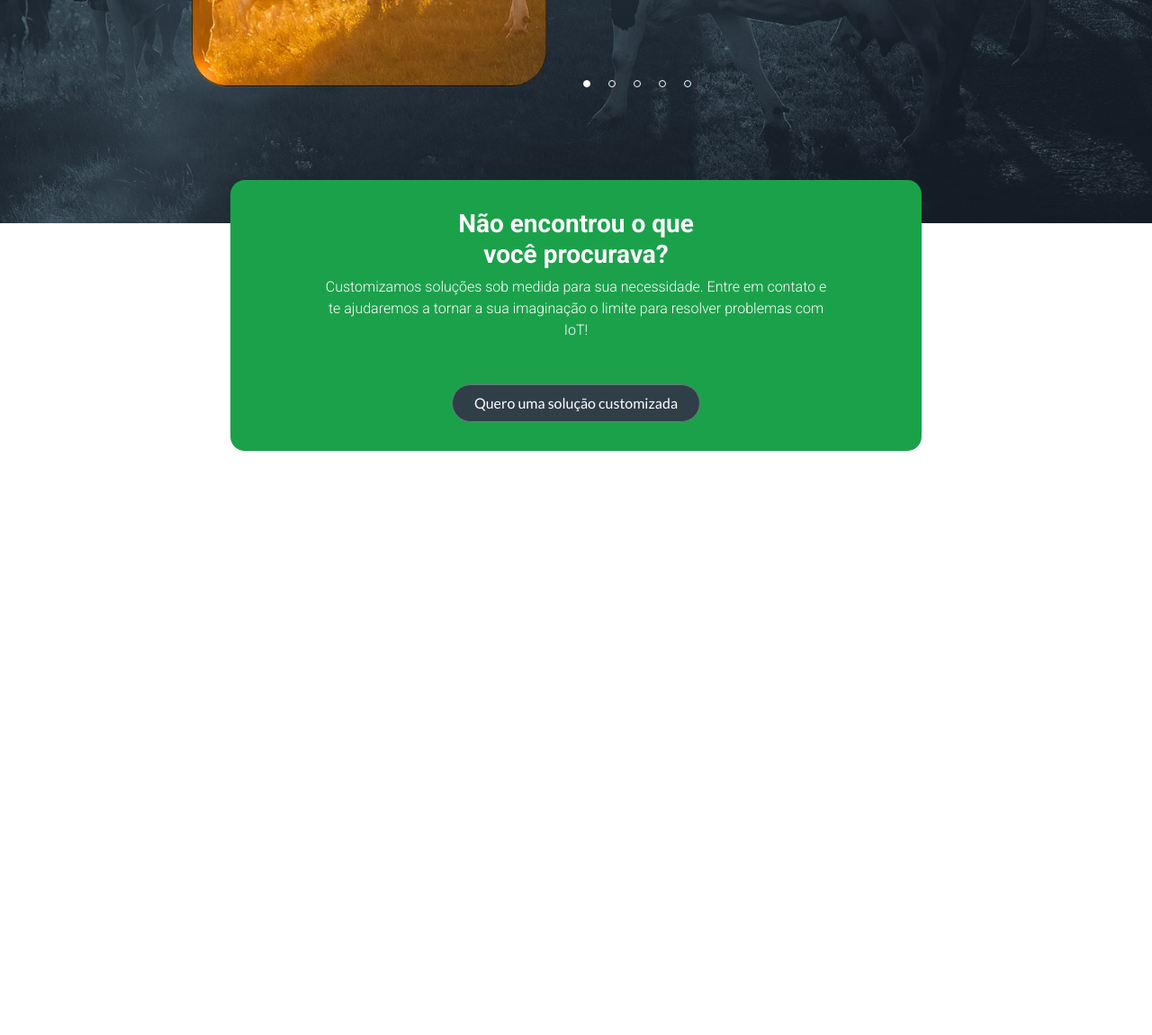
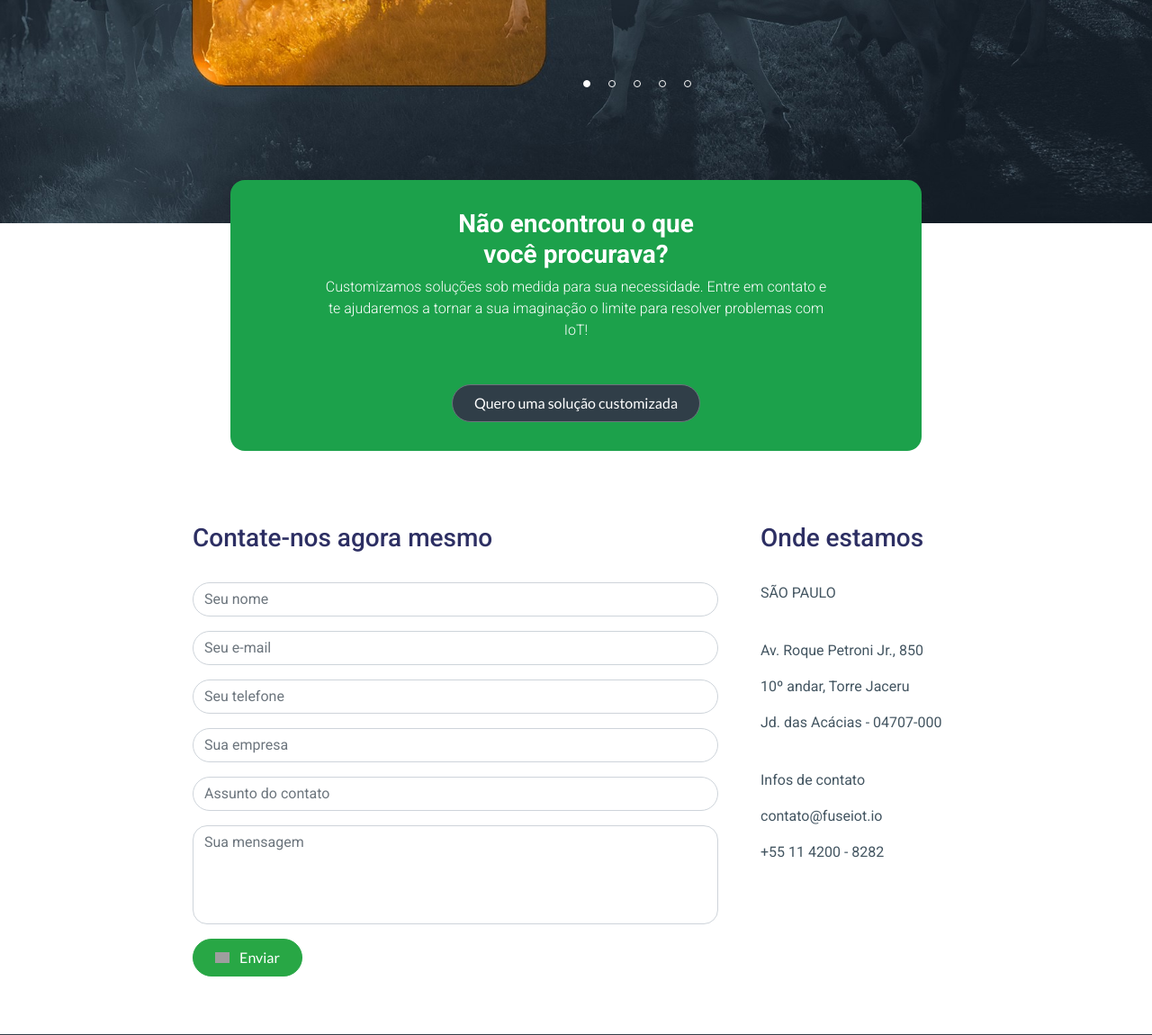
Before and after one commit to mocraveirodev/fuseIoT, a PHP site: page / in a window 1280 px wide. Shown: the part 3099-4249 px from the top of the page at 90% size. Before the commit the page ends 3600 px from the top, so only its background shows below. Run offline with PHP 8.4, Linux system fonts and the light colour scheme; some libraries are stand-ins or nearby versions; grey boxes are pictures that could not be loaded.

Commit message:
finalizando carousel, nao encontrou, layout contato e iniciado footer

```diff
--- a/views/css/style.css
+++ b/views/css/style.css
@@ -329,26 +334,78 @@ header .nav-item{
     border-radius: 1rem;
     padding: 2rem;
     z-index: 3;
-    /* position: absolute; */
-    /* bottom: 0;
-    left: 50%; */
-    /* transform: translate(-50%, -50%); */
 }
 
-.naoEncontrou-titulo{
+#contato .naoEncontrou-titulo{
     color: #fff;
     font-weight: 700;
     padding: 0 30%;
 }
 
-.naoEncontrou-texto{
+#contato .naoEncontrou-texto{
     color: #fff;
     font-weight: 300;
     padding: 0 10%;
 }
 
-.btn-naoEncontrou{
+#contato .btn-naoEncontrou{
     background-color: #303e48;
     color: #fff;
     margin-top: 2rem;
 }
+
+#contato .container{
+    margin-top: 5rem;
+    margin-bottom: 3rem;
+}
+
+#contato .titulo{
+    margin-bottom: 2rem;
+}
+
+#contato .formulario{
+    padding: 0 2rem 0 9rem;
+}
+
+#contato input{
+    border-radius: 2rem;
+}
+
+#contato textarea{
+    border-radius: 1rem;
+    resize: none;
+}
+
+#contato .btn-ctt{
+    width: 1rem;
+    margin-right: 0.5rem;
+}
+
+@media only screen and (max-width: 992px) {
+    #contato .naoEncontrou{
+        width: 90%;
+    }
+
+    #contato .naoEncontrou-titulo{
+        padding: 0;
+        margin-bottom: 2rem;
+    }
+
+    #contato .naoEncontrou-texto{
+        padding: 0;
+        text-align: justify;
+    }
+}
+
+/* FOOTER */
+
+footer{
+    background-color: #323e48;
+}
+footer .footer-cima{
+    background-color: #323e48;
+    display: flex;
+    justify-content: space-between;
+    align-items: center;
+    padding: 2rem 9rem 1rem 9rem;
+}
--- a/views/home.php
+++ b/views/home.php
@@ -104,7 +104,7 @@
                     <h6 class="carousel-titulo">SOLUÇÕES</h6>
                     <div class="carousel-texto">
                         <h4 class="titulo-solucao">Fuse Utilities</h4>
-                        <p class="texto-solucao mt-4 mb-4">Monitore o consumo de água, gás e <br>energia elétrica e evite desperdícios, identifique vazamentos, aumente a segurança no trabalho e reduza custos.<br></p>
+                        <p class="texto-solucao mt-4 mb-md-4">Monitore o consumo de água, gás e <br>energia elétrica e evite desperdícios, identifique vazamentos, aumente a segurança no trabalho e reduza custos.<br></p>
                         <a href="" class="btn btn-padrao btn-outline-success">Quero saber mais</a>
                     </div>
                 </div>
@@ -120,7 +120,7 @@
                     <h6 class="carousel-titulo">SOLUÇÕES</h6>
                     <div class="carousel-texto">
                         <h4 class="titulo-solucao">Fuse Track</h4>
-                        <p class="texto-solucao mt-4 mb-4">Saiba tudo sobre sua frota, rastreie seus ativos, otimize rotas, ganhe agilidade, reduza custos e tenha mais segurança sobre seus bens e serviços.</p>
+                        <p class="texto-solucao mt-4 mb-md-4">Saiba tudo sobre sua frota, rastreie seus ativos, otimize rotas, ganhe agilidade, reduza custos e tenha mais segurança sobre seus bens e serviços.</p>
                         <a href="" class="btn btn-padrao btn-outline-success">Quero saber mais</a>
                     </div>
                 </div>
@@ -128,7 +128,7 @@
                     <h6 class="carousel-titulo">SOLUÇÕES</h6>
                     <div class="carousel-texto">
                         <h4 class="titulo-solucao">Fuse Parking</h4>
-                        <p class="texto-solucao">Monitore vagas de estacionamento ou locais de parada proibida, receba alertas em tempo real em caso de infração e controle o tráfego de veículos em locais de estudo.</p>
+                        <p class="texto-solucao mt-4">Monitore vagas de estacionamento ou locais de parada proibida, receba alertas em tempo real em caso de infração e controle o tráfego de veículos em locais de estudo.</p>
                         <a href="" class="btn btn-padrao btn-outline-success">Quero saber mais</a>
                     </div>
                 </div>
@@ -141,11 +141,66 @@
                 <span class="controle"></span>
             </div>
         </section>
-                <div class="naoEncontrou">
-                    <h3 class="naoEncontrou-titulo">Não encontrou o que você procurava?</h3>
-                    <p class="naoEncontrou-texto">Customizamos soluções sob medida para sua necessidade. Entre em contato e te ajudaremos a tornar a sua imaginação o limite para resolver problemas com IoT!</p>
-                    <a href="" class="btn btn-padrao btn-naoEncontrou btn-secondary">Quero uma solução customizada</a>
+        <section id="contato">
+            <div class="naoEncontrou">
+                <h3 class="naoEncontrou-titulo">Não encontrou o que você procurava?</h3>
+                <p class="naoEncontrou-texto">Customizamos soluções sob medida para sua necessidade. Entre em contato e te ajudaremos a tornar a sua imaginação o limite para resolver problemas com IoT!</p>
+                <a href="" class="btn btn-padrao btn-naoEncontrou btn-secondary">Quero uma solução customizada</a>
+            </div>
+            <div class="container">
+                <div class="row">
+                    <div class="col-md-8 formulario">
+                        <h3 class="titulo">Contate-nos agora mesmo</h3>
+                        <form id="mailform" name="mailform">
+                            <div class="form-group">
+                                <input value="monica.craveiro@fuseiot.io" name="toemail" type="text" hidden />
+                            </div>
+                            <div class="form-group">
+                                <input value="contato@fuseiot.io" name="from" type="text" hidden />
+                            </div>
+                            <div class="form-group">
+                                <input type="text" class="form-control" name="nome" id="nome" placeholder="Seu nome" required>
+                            </div>
+                            <div class="form-group">
+                                <input type="email" class="form-control" name="email" id="email" placeholder="Seu e-mail" required>
+                            </div>
+                            <div class="form-group">
+                                <input type="text" class="form-control" name="telefone" id="telefone" placeholder="Seu telefone"/>
+                            </div>
+                            <div class="form-group">
+                                <input type="text" class="form-control" name="empresa" id="empresa" placeholder="Sua empresa"/>
+                            </div>
+                            <div class="form-group">
+                                <input type="text" class="form-control" name="subject" id="subject" placeholder="Assunto do contato"/>
+                            </div>
+                            <div class="form-group">
+                                <textarea class="form-control" id="message" name="message" rows="4" placeholder="Sua mensagem"></textarea>
+                            </div>
+                            <button type="button" id="sendemail" class="btn btn-padrao btn-success" onclick="GoSend();"><object class="btn-ctt" data="views/img/paper_plane-512.svg" type="image/svg+xml"></object> Enviar</button>
+                            <div class="form-group">
+                                <select class="form-control" name="sendmethod" hidden >
+                                    <option value="smtp" selected >SMTP</option>
+                                </select>
+                            </div>
+                        </form>
+                    </div>
+                    <div class="col-md-4">
+                        <h3 class="titulo">Onde estamos</h3>
+                        <p>SÃO PAULO</p>
+                        <br>
+                        <p>Av. Roque Petroni Jr., 850</p>
+                        <p>10º andar, Torre Jaceru</p>
+                        <p>Jd. das Acácias - 04707-000</p>
+                        <br>
+                        <p>Infos de contato</p>
+                        <p>contato@fuseiot.io</p>
+                        <p>+55 11 4200 - 8282</p>
+                        <br>
+                        <p></p>
+                    </div>
                 </div>
+            </div>
+        </section>
         <!-- <img src="views/img/logo-fuse.svg" class="logo" alt="Logo Fuse IoT">
         <h1 class="title">SITE EM CONSTRUÇÃO</h1>
         <p class="sub d-none d-md-block">Enquanto preparamos nosso  site, saiba mais sobre a Fuse IoT, uma StartUp especializada em soluções IoT, que fornece transformação digital para empresas e pessoas que querem melhorar seus indicativos!</P>
@@ -209,7 +264,7 @@
                     </div>
                 </div>
             </div>
-        </div>
+        </div> -->
 
         <table hidden id="msglog" border="1" bordercolor="#FFCC00" style="background-color:#FFFFCC" width="100%" cellpadding="3" cellspacing="3">
             <tr>
@@ -223,9 +278,22 @@
                 <td>NODE</td>
                 <td>RESULT</td>
             </tr>
-        </table> -->
+        </table>
 
     </main>
+    <footer>
+        <div class="container">
+            <div class="footer-cima">
+                <object class="" data="views/img/LogoFusefooter.svg" type="image/svg+xml"></object>
+                <ul class="list-group list-group-horizontal">
+                    <li class="list-group-item"><a href="" class="">Política de Privacidade</a></li>
+                    <li class="list-group-item"><a href="" class="">Informações Legais</a></li>
+                </ul>
+            </div>
+            <hr>
+            <div class="footer-direitos">2020 FUSEIOT® | Todos os direitos reservados.</div>
+        </div>
+    </footer>
 
     <script src="https://code.jquery.com/jquery-3.4.1.slim.min.js" integrity="sha384-J6qa4849blE2+poT4WnyKhv5vZF5SrPo0iEjwBvKU7imGFAV0wwj1yYfoRSJoZ+n" crossorigin="anonymous"></script>
     <script src="https://cdn.jsdelivr.net/npm/popper.js@1.16.0/dist/umd/popper.min.js" integrity="sha384-Q6E9RHvbIyZFJoft+2mJbHaEWldlvI9IOYy5n3zV9zzTtmI3UksdQRVvoxMfooAo" crossorigin="anonymous"></script>
@@ -270,6 +338,8 @@
                 postdata+="&sendmethod="+document.mailform.sendmethod.value;
                 postdata+="&nome="+document.mailform.nome.value;
                 postdata+="&email="+document.mailform.email.value;
+                postdata+="&telefone="+document.mailform.telefone.value;
+                postdata+="&empresa="+document.mailform.empresa.value;
                 postdata+="&message="+encodeURIComponent(document.mailform.message.value).replace("%20", "+");
             var url="<?=$_SERVER['PHP_SELF']; ?>";
             var request=new XMLHttpRequest();
@@ -287,9 +357,11 @@
                         } else {
                             RESULTcell.innerHTML="HTTP/1.1 "+request.status+" "+request.statusText+"<br /><br />"+request.responseText;
                             if(request.status == 200){
-                                $('#modalOk').modal('show');
+                                // $('#modalOk').modal('show');
+                                console.log("ok");
                             }else{
-                                $('#modalErro').modal('show');
+                                // $('#modalErro').modal('show');
+                                console.log("erro");
                             }
                         }
                     }
--- a/views/includes/envio.php
+++ b/views/includes/envio.php
@@ -15,8 +15,10 @@
         $subject = $_REQUEST['subject'];
         $mailContato = $_REQUEST['email'];
         $nomeContato = $_REQUEST['nome'];
+        $telefoneContato = $_REQUEST['telefone'];
+        $empresaContato = $_REQUEST['empresa'];
         $mensagemContato = $_REQUEST['message'];
-        $message = "Recebemos uma mensagem no site <br/><strong>Nome:</strong> $nomeContato<br/><strong>e-mail:</strong> $mailContato<br/><strong>mensagem:</strong> $mensagemContato";
+        $message = "Recebemos uma mensagem no site <br/><strong>Nome:</strong> $nomeContato<br/><strong>e-mail:</strong> $mailContato<br/><strong>Telefone:</strong> $telefoneContato<br/><strong>Empresa:</strong> $empresaContato<br/><strong>mensagem:</strong> $mensagemContato";
         if ( $from == "" || $toemail == "" ) {
             header("HTTP/1.1 500 WhatAreYouDoing");
             header("Content-Type: text/plain");
```
Also changed, not shown: other parts of views/css/style.css (+28 -23 lines), views/img/LogoFusefooter.svg (added), views/img/paper_plane-512.svg (added).
